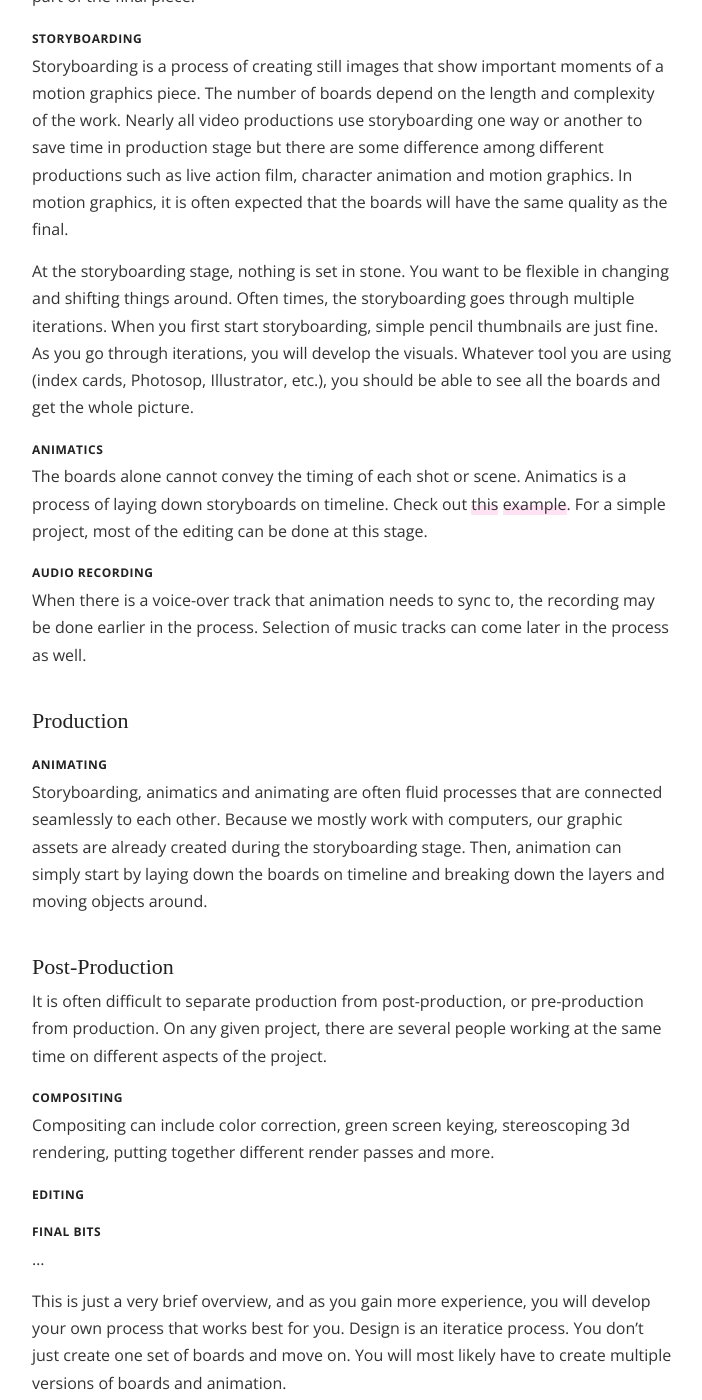
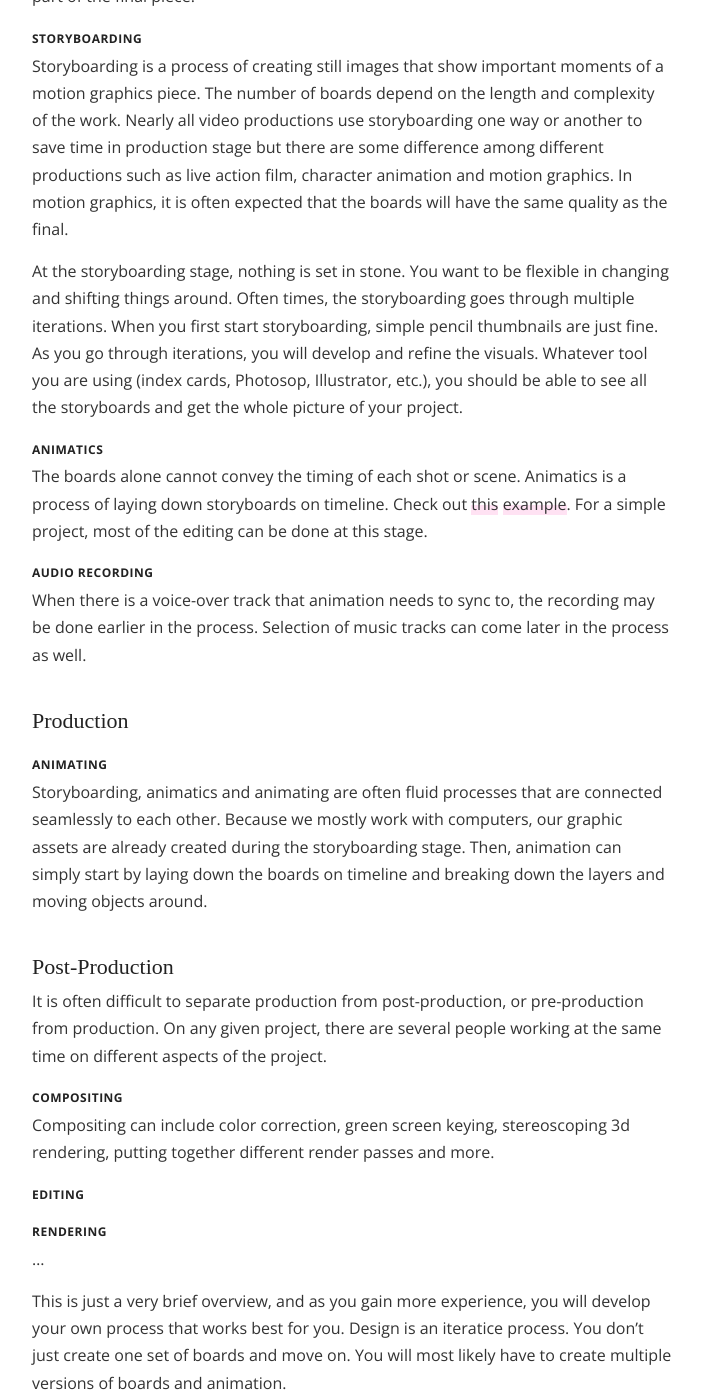
Before and after one commit to Mirandadaa/mica-gd300, a Jekyll site: the page built from _posts/106-9-1-basic-workflow.md, in a window 1280 px wide and 1400 px high, scrolled down 965 px. Shown: the whole window, without its empty margins (288-990 px from the left). Built offline with Jekyll 4.4.1, drawn with Linux system fonts in a browser that asks for light colours; some web fonts are replaced.

Commit message:
quick edit

```diff
--- a/_posts/106-9-1-basic-workflow.md
+++ b/_posts/106-9-1-basic-workflow.md
@@ -27,7 +27,7 @@ A [styleframe](https://vimeo.com/25724900) is a single image that represents a m
 ### storyboarding
 Storyboarding is a process of creating still images that show important moments of a motion graphics piece. The number of boards depend on the length and complexity of the work. Nearly all video productions use storyboarding one way or another to save time in production stage but there are some difference among different productions such as live action film, character animation and motion graphics. In motion graphics, it is often expected that the boards will have the same quality as the final.
 
-At the storyboarding stage, nothing is set in stone. You want to be flexible in changing and shifting things around. Often times, the storyboarding goes through multiple iterations. When you first start storyboarding, simple pencil thumbnails are just fine. As you go through iterations, you will develop the visuals. Whatever tool you are using (index cards, Photosop, Illustrator, etc.), you should be able to see all the boards and get the whole picture.
+At the storyboarding stage, nothing is set in stone. You want to be flexible in changing and shifting things around. Often times, the storyboarding goes through multiple iterations. When you first start storyboarding, simple pencil thumbnails are just fine. As you go through iterations, you will develop and refine the visuals. Whatever tool you are using (index cards, Photosop, Illustrator, etc.), you should be able to see all the storyboards and get the whole picture of your project.
 
 ### animatics
 The boards alone cannot convey the timing of each shot or scene. Animatics is a process of laying down storyboards on timeline. Check out [this](https://vimeo.com/151327502) [example](https://vimeo.com/96559752). For a simple project, most of the editing can be done at this stage.
@@ -54,7 +54,7 @@ Compositing can include color correction, green screen keying, stereoscoping 3d
 
 ### editing
 
-### final bits
+### Rendering
 ...
 
 
```
Also changed, not shown: images/quality-of-motion/ae-graph.png (added).
